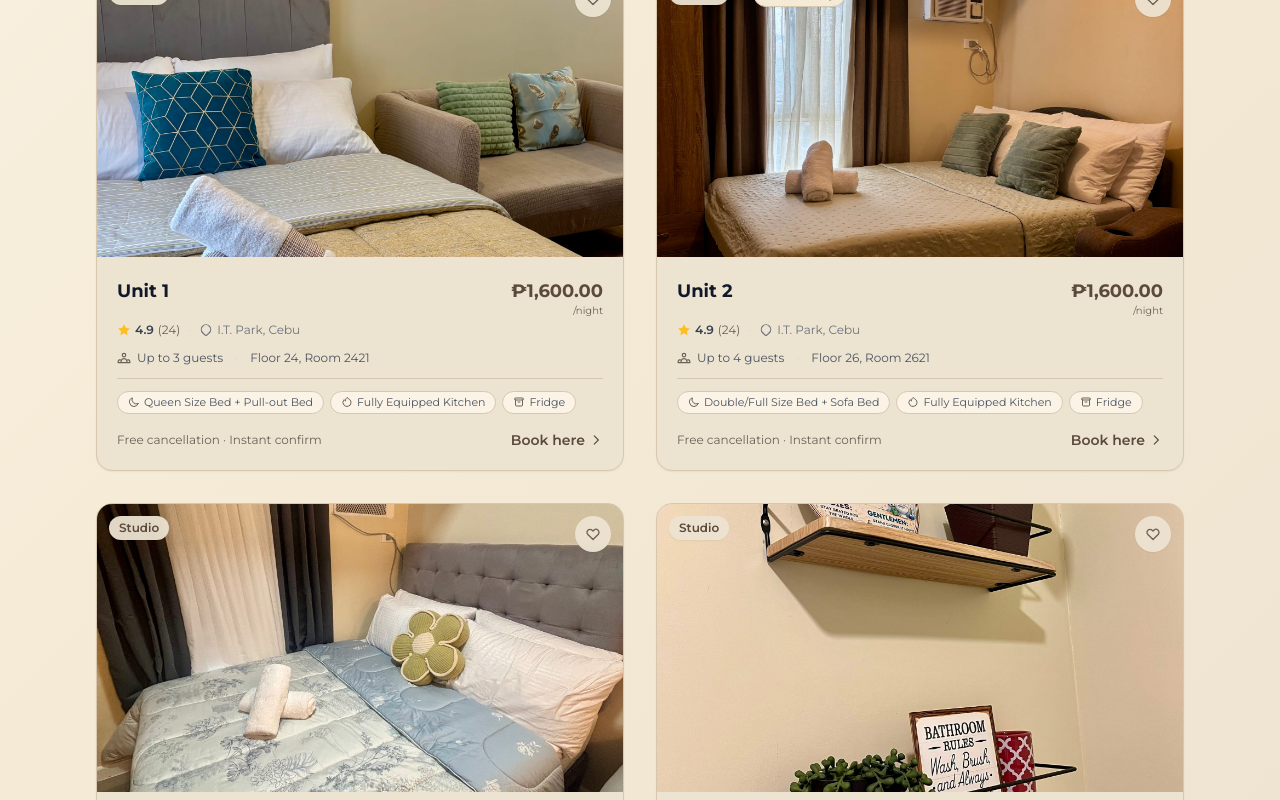
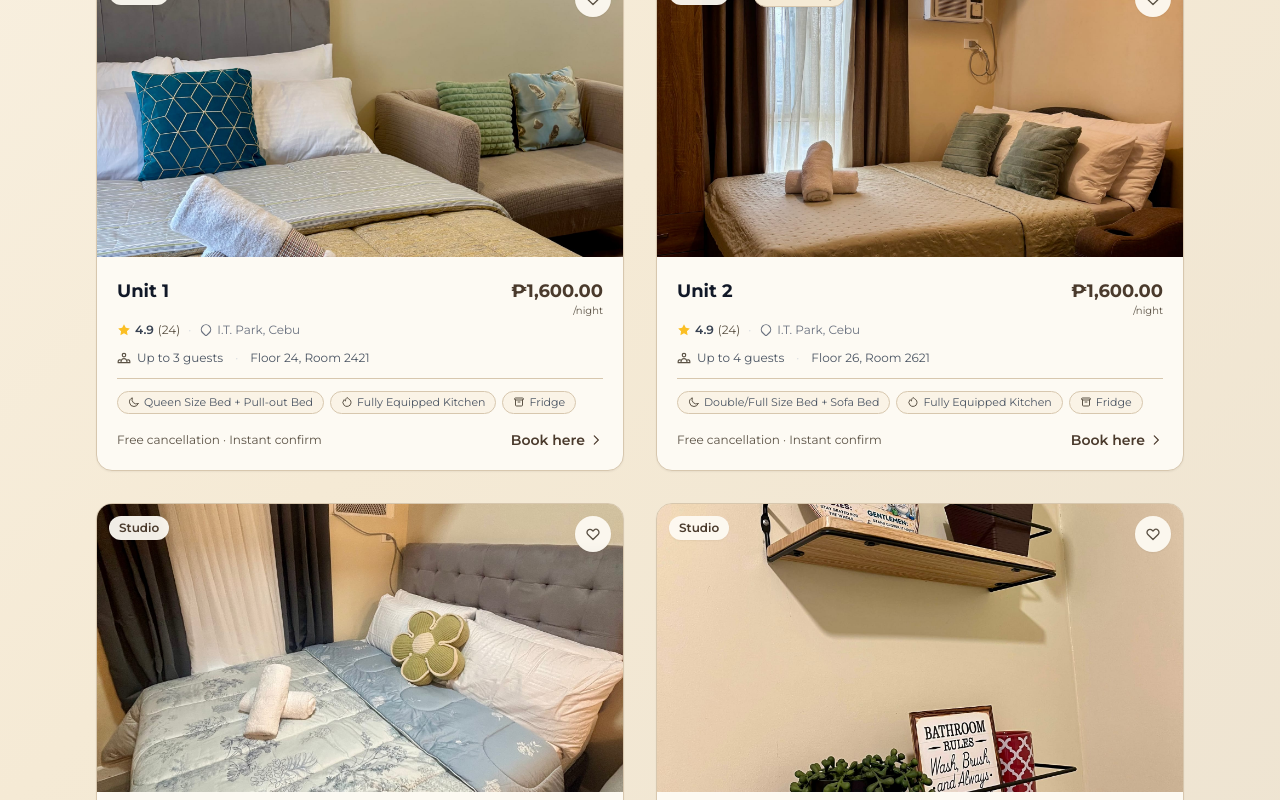
Before and after one commit to sydney147/ASL_Booking_Website, a Next.js app: page / in a window 1280 px wide. Shown: the part 786-1586 px from the top of the page. Built offline with nearby package versions, Linux system fonts and the light colour scheme; no server answers; the database is empty.

Commit message:
Near-white cards + deeper text for readability, new logo, remove old logo.jpg

```diff
--- a/app/globals.css
+++ b/app/globals.css
@@ -19,7 +19,7 @@
 html, body {
   /* Warm earthy wash — soft ivory → cream → light beige. Blurred flowers layer on top via -z-10 fixed. */
   background: linear-gradient(135deg, #FAF3E6 0%, #F5EAD5 50%, #EDE3D1 100%);
-  color: #6B6257;
+  color: #5B5245;
   overflow-x: hidden;
   min-height: 100vh;
 }
--- a/app/units/[id]/page.tsx
+++ b/app/units/[id]/page.tsx
@@ -174,7 +174,7 @@ export default async function UnitBookingPage({ params }: { params: { id: string
             <div className="rounded-2xl bg-brand-white border border-brand-light p-4 mb-6">
               <div className="flex items-start gap-3 mb-3">
                 <div className="relative w-14 h-14 rounded-full overflow-hidden flex-shrink-0 shadow-sm">
-                  <Image src="/logo.jpg" alt="ASL Cozy Living" fill className="object-cover" />
+                  <Image src="/logo.png" alt="ASL Cozy Living" fill className="object-cover" />
                 </div>
                 <div className="flex-1 min-w-0">
                   <p className="text-sm font-bold text-gray-900">Hosted by ASL Cozy Living</p>
--- a/tailwind.config.ts
+++ b/tailwind.config.ts
@@ -9,11 +9,11 @@ const config: Config = {
     extend: {
       colors: {
         brand: {
-          primary:      '#5B4A3B',  // dark cocoa — headings, prices, prominent text
-          secondary:    '#6B6257',  // soft brown — body copy, secondary text
+          primary:      '#4A3A2C',  // deep cocoa — headings, prices, prominent text (darker for max readability)
+          secondary:    '#5B5245',  // richer brown — body copy, secondary text
           light:        '#D7C7AE',  // sandstone beige — borders, dividers
           bg:           '#FAF3E6',  // soft ivory — page background
-          white:        '#EDE3D1',  // light beige — cards, panels
+          white:        '#FDFAF3',  // near-white with warm cast — cards (high contrast for text)
           cream:        '#F5EAD5',  // lighter beige — accent panels, subtle bg
           blush:        '#EDDBC7',  // warm beige — hover backgrounds
           accent:       '#C97B63',  // terracotta — primary buttons, CTAs
```
Also changed, not shown: public/logo.jpg (deleted), public/logo.png (added).
